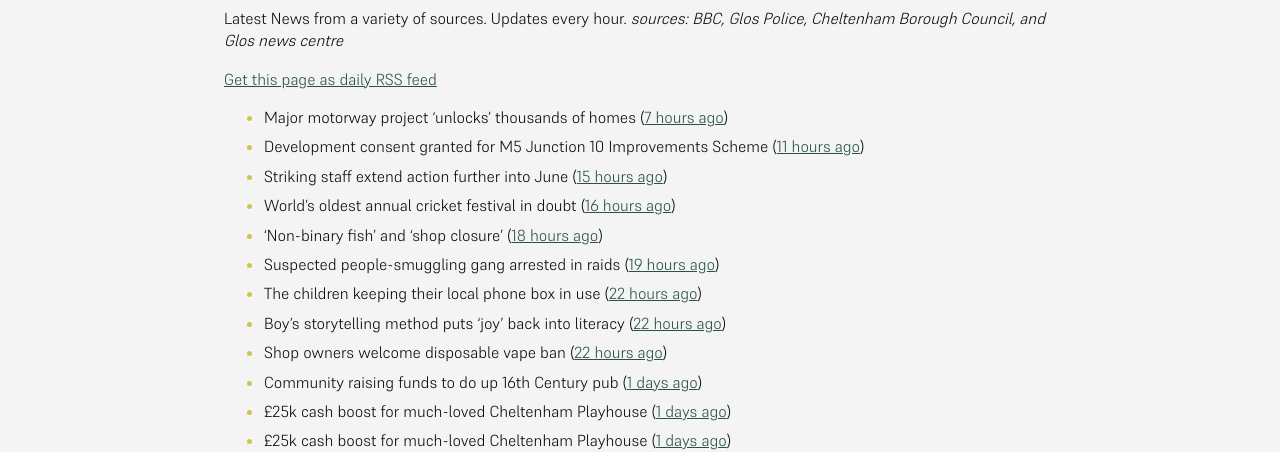
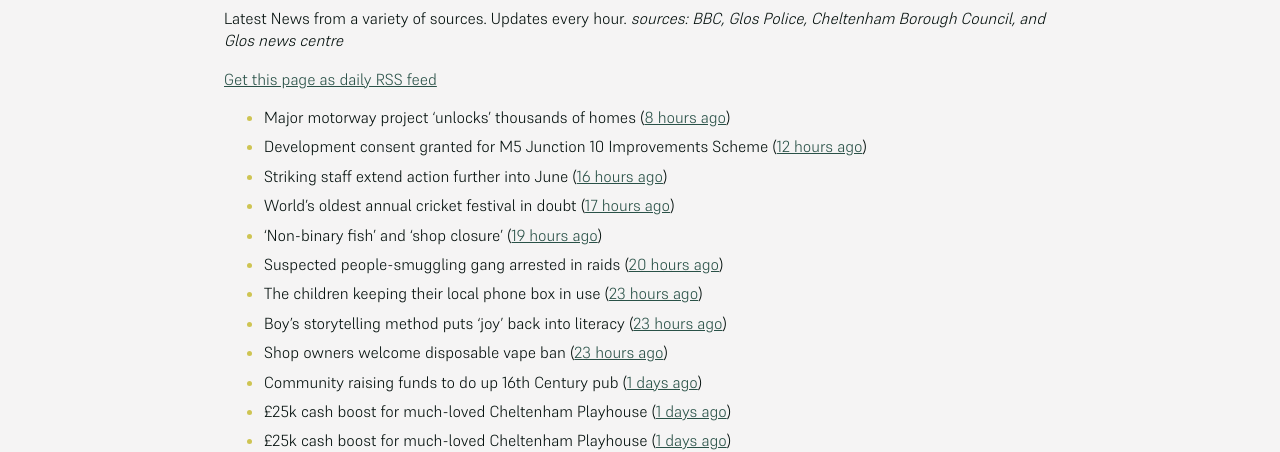
Before and after one commit to mat-0/cheltenham-open-data, a Jekyll site: the page built from _pages/news.md, in a window 1280 px wide. Shown: the part 266-718 px from the top of the page. Built offline with Jekyll 4.4.1, drawn with Linux system fonts in a browser that asks for light colours.

Commit message:
Updated 2025-06-05 04:58:46

```diff
--- a/_pages/news.md
+++ b/_pages/news.md
@@ -12,15 +12,15 @@ _sources: BBC, Glos Police, Cheltenham Borough Council, and Glos news centre_
 [Get this page as daily RSS feed](/daily.rss)
 
 <!-- news_marker starts -->
-- Major motorway project 'unlocks' thousands of homes ([7 hours ago](https://www.bbc.com/news/articles/cvgnz6eyr22o))
-- Development consent granted for M5 Junction 10 Improvements Scheme ([11 hours ago](https://gloucesternewscentre.co.uk/development-consent-granted-for-m5-junction-10-improvements-scheme/))
-- Striking staff extend action further into June ([15 hours ago](https://www.bbc.com/news/articles/cz9y0dnl0k3o))
-- World's oldest annual cricket festival in doubt ([16 hours ago](https://www.bbc.com/news/articles/cvgvlx1ve79o))
-- 'Non-binary fish' and 'shop closure' ([18 hours ago](https://www.bbc.com/news/articles/c787lp1npgjo))
-- Suspected people-smuggling gang arrested in raids ([19 hours ago](https://www.bbc.com/news/articles/cx2j67x49pwo))
-- The children keeping their local phone box in use ([22 hours ago](https://www.bbc.com/news/articles/c1dekpd164no))
-- Boy's storytelling method puts 'joy' back into literacy ([22 hours ago](https://www.bbc.com/news/articles/c6268ykxkdno))
-- Shop owners welcome disposable vape ban ([22 hours ago](https://www.bbc.com/news/articles/cgle5pgy4lgo))
+- Major motorway project 'unlocks' thousands of homes ([8 hours ago](https://www.bbc.com/news/articles/cvgnz6eyr22o))
+- Development consent granted for M5 Junction 10 Improvements Scheme ([12 hours ago](https://gloucesternewscentre.co.uk/development-consent-granted-for-m5-junction-10-improvements-scheme/))
+- Striking staff extend action further into June ([16 hours ago](https://www.bbc.com/news/articles/cz9y0dnl0k3o))
+- World's oldest annual cricket festival in doubt ([17 hours ago](https://www.bbc.com/news/articles/cvgvlx1ve79o))
+- 'Non-binary fish' and 'shop closure' ([19 hours ago](https://www.bbc.com/news/articles/c787lp1npgjo))
+- Suspected people-smuggling gang arrested in raids ([20 hours ago](https://www.bbc.com/news/articles/cx2j67x49pwo))
+- The children keeping their local phone box in use ([23 hours ago](https://www.bbc.com/news/articles/c1dekpd164no))
+- Boy's storytelling method puts 'joy' back into literacy ([23 hours ago](https://www.bbc.com/news/articles/c6268ykxkdno))
+- Shop owners welcome disposable vape ban ([23 hours ago](https://www.bbc.com/news/articles/cgle5pgy4lgo))
 - Community raising funds to do up 16th Century pub ([1 days ago](https://www.bbc.com/news/articles/c1kvgy4p4nwo))
 - £25k cash boost for much-loved Cheltenham Playhouse ([1 days ago](https://gloucesternewscentre.co.uk/25k-cash-boost-for-much-loved-cheltenham-playhouse/))
 - £25k cash boost for much-loved Cheltenham Playhouse ([1 days ago](https://www.cheltenham.gov.uk/news/article/3017/25k_cash_boost_for_much-loved_cheltenham_playhouse))
```
Also changed, not shown: _data/flood.json (+4 -4 lines), _pages/fix-my-street.md (+1 -1 lines), index.md (+4 -4 lines).
